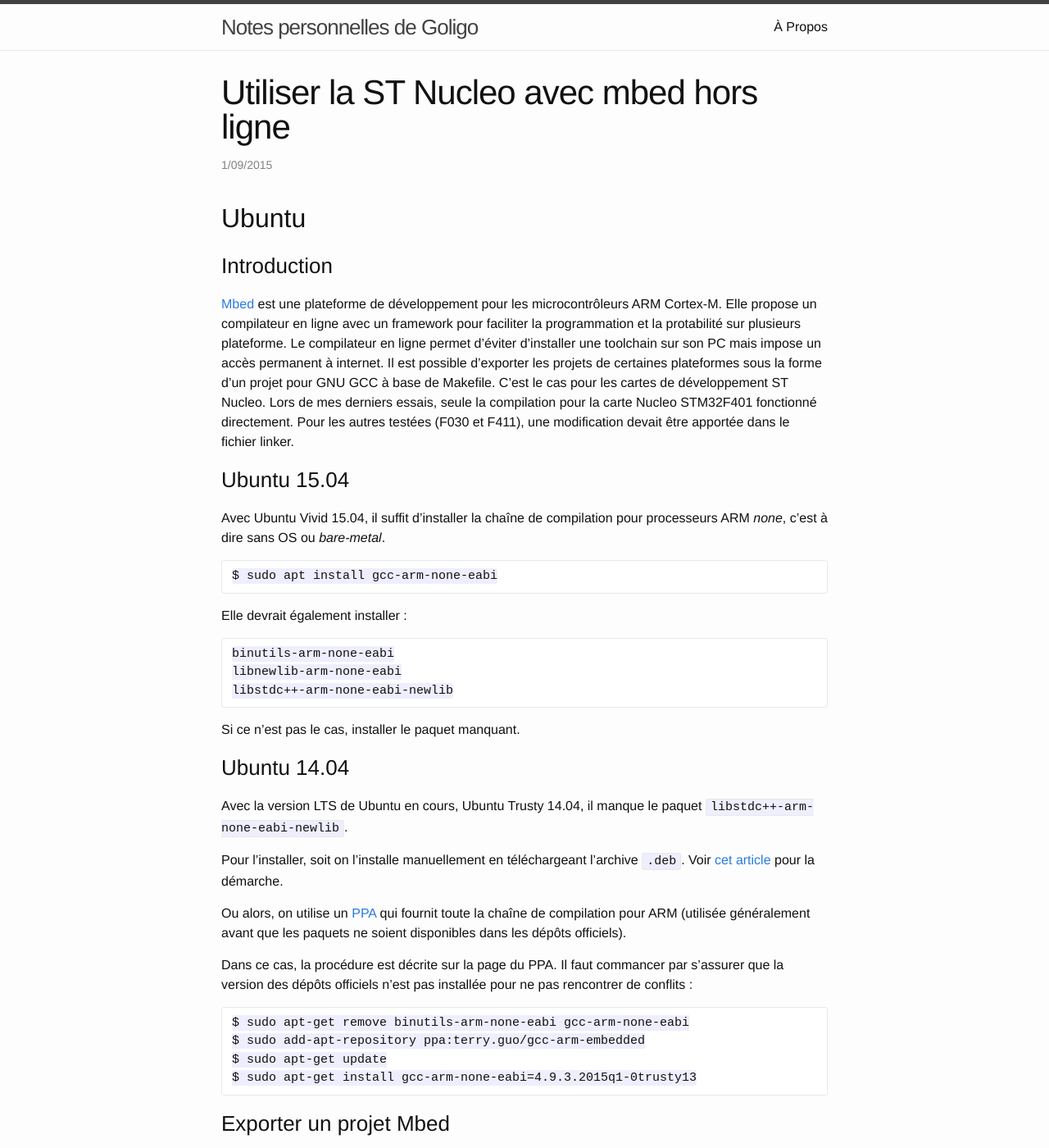
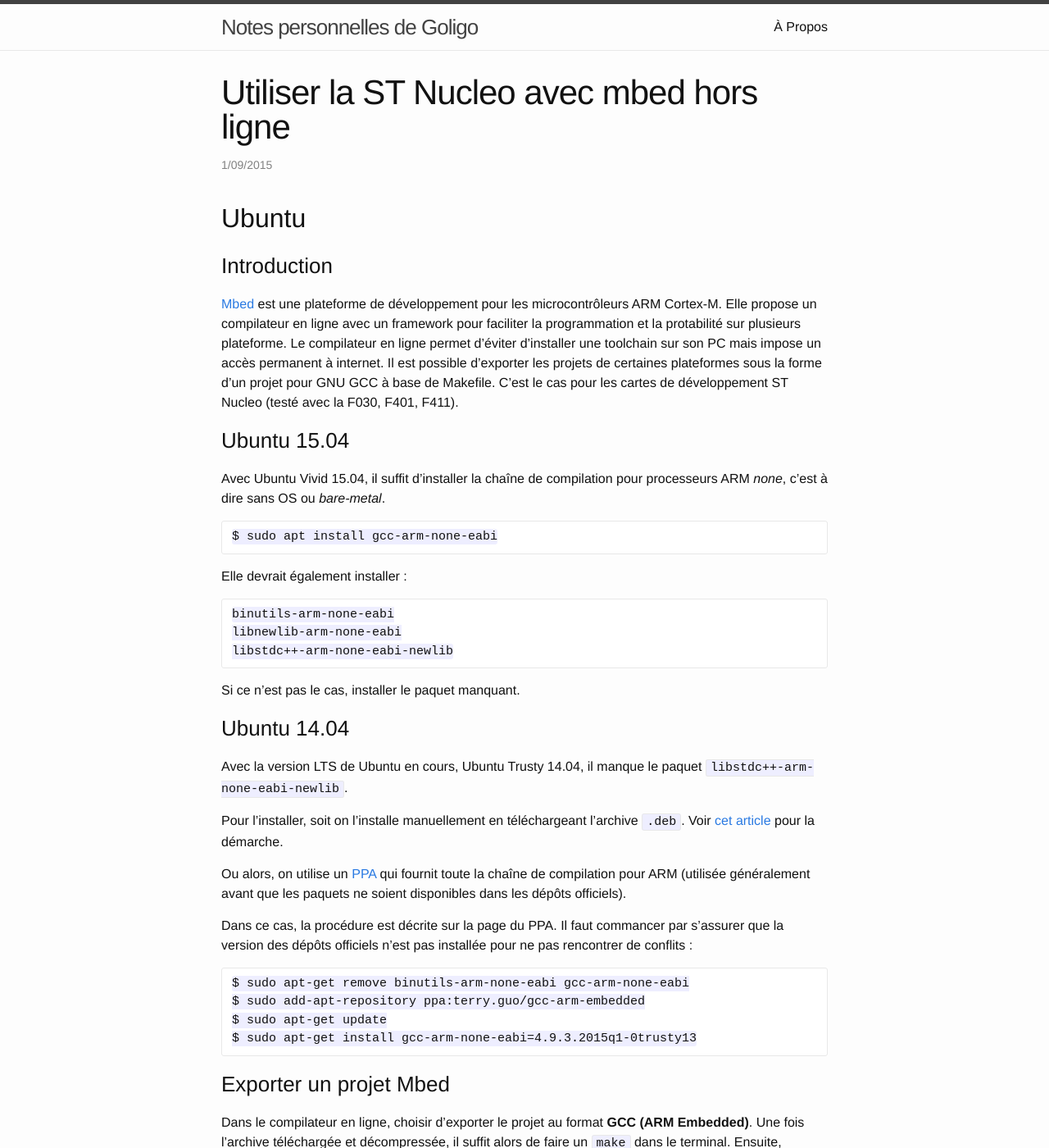
Before and after one commit to romainreignier/romainreignier.github.io, a Jekyll site: the page built from _posts/2015-09-01-ST-Nucleo-hors-ligne.md, in a window 1280 px wide and 1400 px high. Shown: the whole window at 82% size. Built offline with Jekyll 4.4.1, drawn with Linux system fonts in a browser that asks for light colours; some of the changed text lies outside the part shown.

Commit message:
Fix mise en page article Nucleo

```diff
--- a/_posts/2015-09-01-ST-Nucleo-hors-ligne.md
+++ b/_posts/2015-09-01-ST-Nucleo-hors-ligne.md
@@ -10,8 +10,9 @@
 - ubuntu
 ---
 ## Ubuntu
+
 ### Introduction
-[Mbed](https://developer.mbed.org/) est une plateforme de développement pour les microcontrôleurs ARM Cortex-M. Elle propose un compilateur en ligne avec un framework pour faciliter la programmation et la protabilité sur plusieurs plateforme. Le compilateur en ligne permet d'éviter d'installer une toolchain sur son PC mais impose un accès permanent à internet. Il est possible d'exporter les projets de certaines plateformes sous la forme d'un projet pour GNU GCC à base de Makefile. C'est le cas pour les cartes de développement ST Nucleo. Lors de mes derniers essais, seule la compilation pour la carte Nucleo STM32F401 fonctionné directement. Pour les autres testées (F030 et F411), une modification devait être apportée dans le fichier linker.
+[Mbed](https://developer.mbed.org/) est une plateforme de développement pour les microcontrôleurs ARM Cortex-M. Elle propose un compilateur en ligne avec un framework pour faciliter la programmation et la protabilité sur plusieurs plateforme. Le compilateur en ligne permet d'éviter d'installer une toolchain sur son PC mais impose un accès permanent à internet. Il est possible d'exporter les projets de certaines plateformes sous la forme d'un projet pour GNU GCC à base de Makefile. C'est le cas pour les cartes de développement ST Nucleo (testé avec la F030, F401, F411).
 
 ### Ubuntu 15.04
 Avec Ubuntu Vivid 15.04, il suffit d'installer la chaîne de compilation pour processeurs ARM *none*, c'est à dire sans OS ou *bare-metal*.
@@ -48,12 +49,10 @@
 #### OpenOCD
 Pour utiliser l'interface de debogage JTAG/SWD, nous avons besoin d'OpenOCD. La version dans les dépôts ne comprend pas les définitions pour les cartes Nucleo, nous allons donc le compiler à partir des sources.
 
-##### Dépendances
 Vérifier que les dépendances nécessaires sont bien installées
 
     $ sudo apt-get install libtool automake libusb-1.0.0-dev
 
-##### Compilation
 Téléchargement des sources sur Github :
 
     $ git clone https://github.com/ntfreak/openocd
@@ -82,6 +81,7 @@
     $ sudo service udev restart
 
 #### Flash du programme
+
 ##### Connexion avec OpenOCD
 On lance OpenOCD avec le fichier de configuration correspondant à notre carte Nucleo.
 
```
